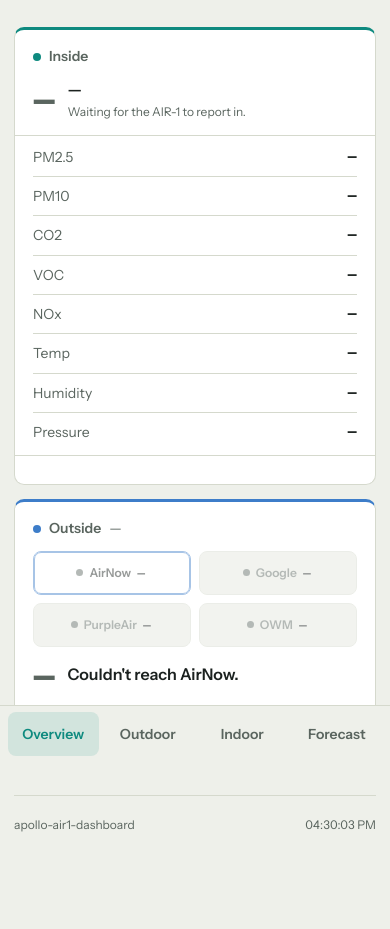
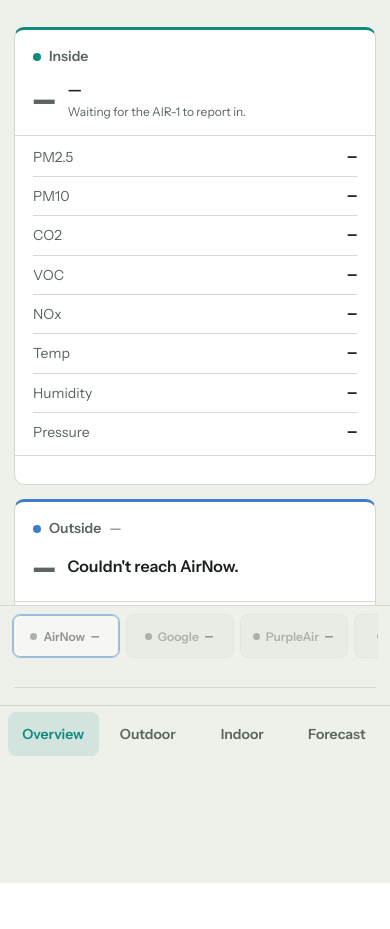
Before and after one commit to ncrosty58/apollo-air1-dashboard, a Flask app: page / in a window 390 px wide. Shown: the part 82-1011 px from the top of the page. After the commit the page ends 965 px from the top, so only its background shows below. Run offline with Flask 3, Linux system fonts and the light colour scheme; data that the repository does not hold is empty.

Commit message:
Make the provider chips a persistent bar on every provider-backed page
Previously only Overview could switch AirNow/Google/PurpleAir/OWM --
Technical and Forecast just displayed the current selection as static
text. Moved the chip render/click logic out of dashboard.js into
common.js so it's one shared control, added a fixed bar above the tab
bar on Overview/Technical/Forecast (Indoor has no provider concept),
and dropped Technical's now-redundant "via X" text next to the
location line. Each page reacts via a new "providerchange" event, same
pattern as the existing mode-change handling.

The old chip row wrapped to 2x2 on phones; in a fixed bar that would
make the permanently-occupied height depend on viewport width, so it's
a single horizontally-scrolling row instead.

Co-Authored-By: Claude Sonnet 5 <noreply@anthropic.com>

```diff
--- a/static/common.js
+++ b/static/common.js
@@ -229,6 +229,64 @@ function renderAwayLocationRow() {
   el.textContent = loc ? (loc.reporting_area || loc.zip) : "Not set — pick a ZIP below";
 }
 
+/* ---------- provider chips: AirNow / Google / PurpleAir / OpenWeatherMap
+ * (self-initializing wherever #provider-chips exists) ----------
+ * Lives here (not per-page) so the persistent chip bar works identically on
+ * every page that has one, rather than only the page that happened to define
+ * it first. One shared choice across Home and Away (not per-mode) -- a
+ * provider silently changing underneath you when you flip modes turned out
+ * to be more confusing than useful. PROVIDER_NAMES/PROVIDER_ORDER above. */
+function currentProvider() {
+  return localStorage.getItem("apollo-air1-provider") || "airnow";
+}
+
+// Each chip shows that provider's own live AQI (from /api/outside/all, one
+// best-effort call per provider server-side, no extra upstream traffic
+// beyond what browsing them individually would cost) so tapping between
+// sources is also how you see what the other three are reading -- not just a
+// blind tab switch.
+async function renderProviderChips() {
+  const wrap = document.getElementById("provider-chips");
+  if (!wrap) return;
+  const selected = currentProvider();
+  try {
+    const res = await fetch(`/api/outside/all?mode=${currentMode()}`);
+    const summary = res.ok ? await res.json() : {};
+    wrap.innerHTML = PROVIDER_ORDER.map((p) => {
+      const s = summary[p] || { available: false };
+      const color = s.available ? bandVar(s.band) : "var(--ink-dim)";
+      const aqiText = s.available && typeof s.aqi === "number" ? String(s.aqi) : "—";
+      // A dim chip alone doesn't say why -- e.g. "no healthy PurpleAir sensor
+      // nearby" vs. "no away location set" are both just "off" without this,
+      // so the reason the API already returns goes on the chip as a hover
+      // title.
+      const titleAttr = !s.available && s.reason ? ` title="${escapeHtml(s.reason)}"` : "";
+      return `<button type="button" class="provider-chip" data-provider="${p}" aria-pressed="${p === selected}" data-unavailable="${!s.available}" style="--pc-color: ${color}"${titleAttr}>` +
+        `<span class="pc-dot"></span>${PROVIDER_NAMES[p]} <span class="pc-aqi">${aqiText}</span></button>`;
+    }).join("");
+  } catch (e) {
+    // Chips just stay at their last-rendered state.
+  }
+}
+
+function setProvider(provider) {
+  localStorage.setItem("apollo-air1-provider", provider);
+  renderProviderChips();
+  updateForecastLink();
+  document.dispatchEvent(new CustomEvent("providerchange"));
+}
+
+document.addEventListener("click", (e) => {
+  const btn = e.target.closest(".provider-chip");
+  if (!btn) return;
+  setProvider(btn.getAttribute("data-provider"));
+});
+
+// The mode rail flips the whole outside half of the app to another
+// location's data -- each provider's availability/AQI in the chips needs a
+// re-fetch for the new location.
+document.addEventListener("modechange", renderProviderChips);
+
 /* ---------- tab bar's Forecast link ---------- */
 // One shared handler for every page's bottom tab bar: in Away mode the tab
 // points at the away location's forecast, and it hides entirely for
@@ -331,3 +389,8 @@ if ("serviceWorker" in navigator) {
 renderThemeToggle();
 // Reflect the saved readout choice on the pages that show the toggle.
 renderReadoutToggle();
+// Initial chip render (no-ops on pages with no #provider-chips) + the same
+// 15-minute refresh cadence each page already polls its own outside reading
+// at, so the chips' live AQI values don't go stale sitting in the fixed bar.
+renderProviderChips();
+pollInterval(renderProviderChips, 15 * 60000);
--- a/static/dashboard.js
+++ b/static/dashboard.js
@@ -89,55 +89,15 @@
   }
 
   /* ---------- provider switch (AirNow / Google / PurpleAir / OpenWeatherMap) ----------
-   * The only screen with a switcher -- Technical and Forecast just display
-   * whichever provider is currently selected (shared via localStorage).
-   * PROVIDER_NAMES / PROVIDER_ORDER / PROVIDERS_WITHOUT_FORECAST live in
-   * common.js so this page and the server's api_forecast set can't drift.
-   *
-   * One shared choice across Home and Away (not per-mode) -- all 4 providers
-   * work in both now, and a provider that silently changes underneath you
-   * when you flip modes is more confusing than useful. getAwayLoc comes
-   * from common.js. */
-  let currentProvider = localStorage.getItem("apollo-air1-provider") || "airnow";
-
+   * The chip bar itself, currentProvider(), and the shared "modechange"
+   * re-fetch all live in common.js now (the persistent bar is the same
+   * control on Overview/Outdoor/Forecast, not just this page). This page
+   * only needs to react to a provider actually changing. */
   function providerLabel() {
-    return PROVIDER_NAMES[currentProvider] || "AirNow";
+    return PROVIDER_NAMES[currentProvider()] || "AirNow";
   }
 
-  // Each chip shows that provider's own live AQI (from /api/outside/all,
-  // one best-effort call per provider server-side, no extra upstream
-  // traffic beyond what browsing them individually would cost) so tapping
-  // between sources is also how you see what the other three are reading
-  // -- not just a blind tab switch.
-  async function loadProviderChips() {
-    const wrap = document.getElementById("provider-chips");
-    if (!wrap) return;
-    try {
-      const res = await fetch(`/api/outside/all?mode=${currentMode()}`);
-      const summary = res.ok ? await res.json() : {};
-      wrap.innerHTML = PROVIDER_ORDER.map((p) => {
-        const s = summary[p] || { available: false };
-        const color = s.available ? bandVar(s.band) : "var(--ink-dim)";
-        const aqiText = s.available && typeof s.aqi === "number" ? String(s.aqi) : "—";
-        // A dim chip alone doesn't say why -- e.g. "no healthy PurpleAir
-        // sensor nearby" vs. "no away location set" are both just "off"
-        // without this, so the reason the API already returns goes on the
-        // chip as a hover title.
-        const titleAttr = !s.available && s.reason ? ` title="${escapeHtml(s.reason)}"` : "";
-        return `<button type="button" class="provider-chip" data-provider="${p}" aria-pressed="${p === currentProvider}" data-unavailable="${!s.available}" style="--pc-color: ${color}"${titleAttr}>` +
-          `<span class="pc-dot"></span>${PROVIDER_NAMES[p]} <span class="pc-aqi">${aqiText}</span></button>`;
-      }).join("");
-    } catch (e) {
-      // Chips just stay at their last-rendered state.
-    }
-  }
-  document.addEventListener("click", (e) => {
-    const btn = e.target.closest(".provider-chip");
-    if (!btn) return;
-    currentProvider = btn.getAttribute("data-provider");
-    localStorage.setItem("apollo-air1-provider", currentProvider);
-    loadProviderChips();
-    updateForecastLink();
+  document.addEventListener("providerchange", () => {
     loadOutside();
     loadBasicSparks();
   });
@@ -146,8 +106,6 @@
   // this page over to the other location's data -- the provider choice
   // itself doesn't change, just what it's fetched for.
   document.addEventListener("modechange", () => {
-    loadProviderChips();
-    updateForecastLink();
     loadOutside();
     loadBasicSparks();
   });
@@ -251,7 +209,7 @@
   }
 
   function outsideDiscussionHtml(d) {
-    if (currentProvider === "google") return healthRecommendationsHtml(d.health_recommendations);
+    if (currentProvider() === "google") return healthRecommendationsHtml(d.health_recommendations);
     if (!d.discussion) return "";
     return `<div class="forecast-discussion">
       <button type="button" class="discussion-toggle" aria-expanded="false">Forecaster's discussion</button>
@@ -278,7 +236,7 @@
     // network/parse failure, and show the real one instead of a generic line.
     let apiErrorMsg = null;
     try {
-      const res = await fetch(`/api/outside?provider=${currentProvider}&mode=${currentMode()}`);
+      const res = await fetch(`/api/outside?provider=${currentProvider()}&mode=${currentMode()}`);
       const d = await res.json();
       if (!res.ok) { apiErrorMsg = d.error || "request failed"; throw new Error(apiErrorMsg); }
 
@@ -325,7 +283,7 @@
     try {
       const [insideRes, outsideRes] = await Promise.allSettled([
         fetch("/api/history?hours=6"),
-        fetch(`/api/outside/history?hours=6&provider=${currentProvider}&mode=${currentMode()}`),
+        fetch(`/api/outside/history?hours=6&provider=${currentProvider()}&mode=${currentMode()}`),
       ]);
       const insidePoints = insideRes.status === "fulfilled" && insideRes.value.ok ? await insideRes.value.json() : [];
       const outsidePoints = outsideRes.status === "fulfilled" && outsideRes.value.ok ? await outsideRes.value.json() : [];
@@ -380,7 +338,6 @@
   }
 
   /* ---------- init ---------- */
-  loadProviderChips();
   updateForecastLink();
   fetchAwayLoc().then(updateForecastLink);
   renderUnitToggle();
@@ -388,5 +345,5 @@
   loadOutside();
   loadBasicSparks();
   pollInterval(loadLatest, 60000);
-  pollInterval(() => { loadOutside(); loadProviderChips(); loadBasicSparks(); }, 15 * 60000);
+  pollInterval(() => { loadOutside(); loadBasicSparks(); }, 15 * 60000);
 })();
--- a/static/style.css
+++ b/static/style.css
@@ -78,6 +78,12 @@
   /* Bottom padding clears the fixed tab bar (plus phone home-indicator
      inset) so the footer is never trapped underneath it. */
   .wrap { max-width: 1080px; margin: 0 auto; padding: 0 20px calc(96px + env(safe-area-inset-bottom, 0px)); }
+  /* Overview/Outdoor/Forecast also carry the fixed provider bar (a second
+     shelf above the tab bar, see .provider-bar) -- their content needs extra
+     bottom padding to clear it too. Indoor has no provider concept (it's the
+     sensor's own reading, not an external source) and stays at the base
+     amount above. */
+  .wrap--provider-bar { padding-bottom: calc(96px + 62px + env(safe-area-inset-bottom, 0px)); }
   /* Every extra px of side padding on a narrow phone is a px the chart
      itself doesn't get -- both the faceplate and .wrap eat into the same
      budget, so both come down together below this width. */
@@ -112,6 +118,18 @@
      (used to hide the Forecast tab for providers with no forecast) has no
      visual effect and the tab stays on screen. */
   .tab-bar a[hidden] { display: none; }
+
+  /* ---------- provider bar ----------
+     A second fixed shelf sitting right above the tab bar, present on every
+     page whose reading comes from an external provider (Overview/Outdoor/
+     Forecast) so switching sources doesn't require a trip back to Overview.
+     Not on Indoor, which has no provider concept. */
+  .provider-bar {
+    position: fixed; left: 0; right: 0; z-index: 19;
+    bottom: calc(96px + env(safe-area-inset-bottom, 0px));
+    background: var(--panel); border-top: 1px solid var(--hairline);
+    padding: 8px 12px;
+  }
 
   /* ---------- faceplate header ---------- */
   .faceplate {
@@ -366,8 +384,9 @@
   }
   footer.page-footer .footer-link:hover { color: var(--ink); }
 
-  /* Sits above the fixed tab bar, not on top of it. */
-  .toast-stack { position: fixed; bottom: calc(76px + env(safe-area-inset-bottom, 0px)); right: 18px; z-index: 50; display: flex; flex-direction: column; gap: 8px; align-items: flex-end; }
+  /* Sits above the fixed tab bar (and, on Forecast, the provider bar too) --
+     not on top of either. */
+  .toast-stack { position: fixed; bottom: calc(76px + 62px + env(safe-area-inset-bottom, 0px)); right: 18px; z-index: 50; display: flex; flex-direction: column; gap: 8px; align-items: flex-end; }
   .toast {
     background: var(--ink); color: var(--panel); font-size: 0.875rem; font-weight: 600;
     padding: 10px 16px; border-radius: 8px; box-shadow: var(--shadow-raised);
@@ -412,15 +431,15 @@
 /* Each chip carries its own provider's live AQI, not just a selected state --
    closer to the outside-tech pollutant badges than to a plain tab control,
    since tapping one is also how you learn what the other three are reading.
-   A fixed grid gives every chip the same cell width regardless of content,
-   so the row reads as one evenly spaced control at any size: all 4 in a row
-   on desktop, 2x2 on a phone. */
-.provider-chips { display: grid; grid-template-columns: repeat(4, 1fr); gap: 6px; margin-bottom: 12px; }
-@media (max-width: 560px) {
-  .provider-chips { grid-template-columns: repeat(2, 1fr); gap: 8px; }
-}
+   Lives in the fixed .provider-bar now, so this scrolls horizontally as one
+   row rather than wrapping to 2x2 -- a wrap would make the fixed shelf's
+   height (and how much of the screen it permanently occupies) depend on
+   viewport width. */
+.provider-chips { display: flex; gap: 6px; overflow-x: auto; scrollbar-width: none; }
+.provider-chips::-webkit-scrollbar { display: none; }
 .provider-chip {
   display: flex; align-items: center; justify-content: center; gap: 6px;
+  flex: 1 1 0; min-width: 108px;
   font-size: 0.75rem; font-weight: 600;
   background: var(--panel-sunken); color: var(--ink-dim);
   border: 1px solid var(--hairline);
--- /dev/null
+++ b/templates/_partials/provider_bar.html
@@ -0,0 +1,3 @@
+<div class="provider-bar">
+  <div class="provider-chips" id="provider-chips"></div>
+</div>
--- a/templates/forecast.html
+++ b/templates/forecast.html
@@ -8,7 +8,7 @@
 {% set show_units_row = false %}
 {% include "_partials/chrome_header.html" %}
 
-<div class="wrap">
+<div class="wrap wrap--provider-bar">
   <section class="view view-fade">
     <div class="zone-banner zone-banner--outside">
       <span class="zone-dot"></span> Air quality forecast
@@ -34,6 +34,7 @@
 </div>
 
 {% set active_page = "forecast" %}
+{% include "_partials/provider_bar.html" %}
 {% include "_partials/tab_bar.html" %}
 
 <div class="toast-stack" id="toast-stack"></div>
--- a/templates/index.html
+++ b/templates/index.html
@@ -8,7 +8,7 @@
 {% set show_units_row = true %}
 {% include "_partials/chrome_header.html" %}
 
-<div class="wrap">
+<div class="wrap wrap--provider-bar">
 
   <!-- ============ BASIC VIEW ============ -->
   <section class="view view-fade" id="view-simple">
@@ -35,7 +35,6 @@
       <div class="rack rack--outside">
         <div class="rack-head">
           <div class="rack-zone"><span class="zone-dot"></span> Outside <span class="rack-area" id="outside-area">—</span></div>
-          <div class="provider-chips" id="provider-chips"></div>
           <div class="rack-stat">
             <span class="rack-aqi" id="out-aqi" style="--band-color: var(--ink-dim);">—</span>
             <div class="rack-stat-text">
@@ -59,6 +58,7 @@
 </div>
 
 {% set active_page = "overview" %}
+{% include "_partials/provider_bar.html" %}
 {% include "_partials/tab_bar.html" %}
 
 <script src="{{ url_for('static', filename='aqi.js') }}"></script>
--- a/templates/technical.html
+++ b/templates/technical.html
@@ -8,11 +8,11 @@
 {% set show_units_row = true %}
 {% include "_partials/chrome_header.html" %}
 
-<div class="wrap">
+<div class="wrap wrap--provider-bar">
   <section class="view view-fade">
 
     <div class="zone-banner zone-banner--outside">
-      <span class="zone-dot"></span> Outside <span class="zone-sub">— near <span id="outside-area-tech">—</span> · via <span id="outside-source-tech">—</span></span>
+      <span class="zone-dot"></span> Outside <span class="zone-sub">— near <span id="outside-area-tech">—</span></span>
     </div>
 
     <div class="section">
@@ -100,6 +100,7 @@
 </div>
 
 {% set active_page = "technical" %}
+{% include "_partials/provider_bar.html" %}
 {% include "_partials/tab_bar.html" %}
 
 <script src="{{ url_for('static', filename='aqi.js') }}"></script>
```
Also changed, not shown: static/forecast.js (+11 -8 lines), static/technical.js (+12 -16 lines).
